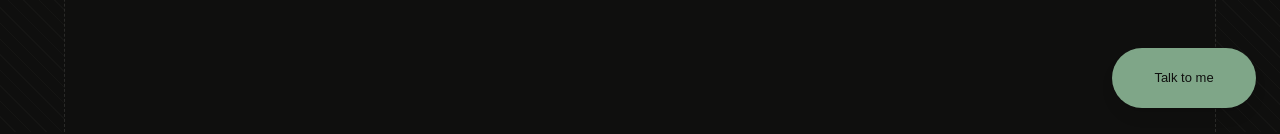
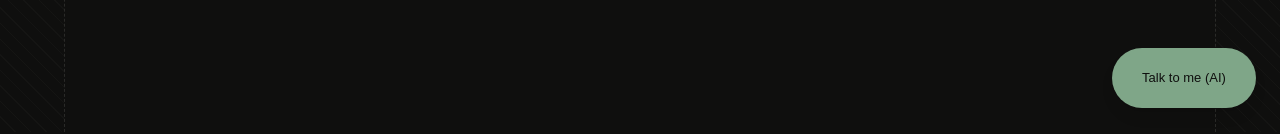
Before and after one commit to sancho1952007/sancho1952007.github.io, a Next.js app: page / in a window 1280 px wide. Shown: the part 668-802 px from the top of the page. Built offline with nearby package versions, Linux system fonts and the light colour scheme; a web font is replaced by a local one.

Commit message:
Add AI badge to talk to me pill

```diff
--- a/components/chat-widget.tsx
+++ b/components/chat-widget.tsx
@@ -39,11 +39,10 @@ export default function ChatWidget() {
         onClick={handleOpen}
         onPointerEnter={preloadPanel}
         onFocus={preloadPanel}
-        className={`fixed bottom-6 right-6 z-[60] flex h-15 w-36 items-center justify-center rounded-full shadow-lg transition-all duration-200 ${
-          open
+        className={`fixed bottom-6 right-6 z-[60] flex h-15 w-36 items-center justify-center rounded-full shadow-lg transition-all duration-200 ${open
             ? 'pointer-events-none scale-90 opacity-0'
             : 'scale-100 opacity-100 hover:scale-105'
-        }`}
+          }`}
         style={{ backgroundColor: 'var(--accent)', color: 'var(--background)' }}
         aria-label="Talk to me — open chat"
         aria-hidden={open}
@@ -57,7 +56,7 @@ export default function ChatWidget() {
             lineHeight: 1.3,
           }}
         >
-          Talk to me
+          Talk to me (AI)
         </span>
       </button>
 
```
